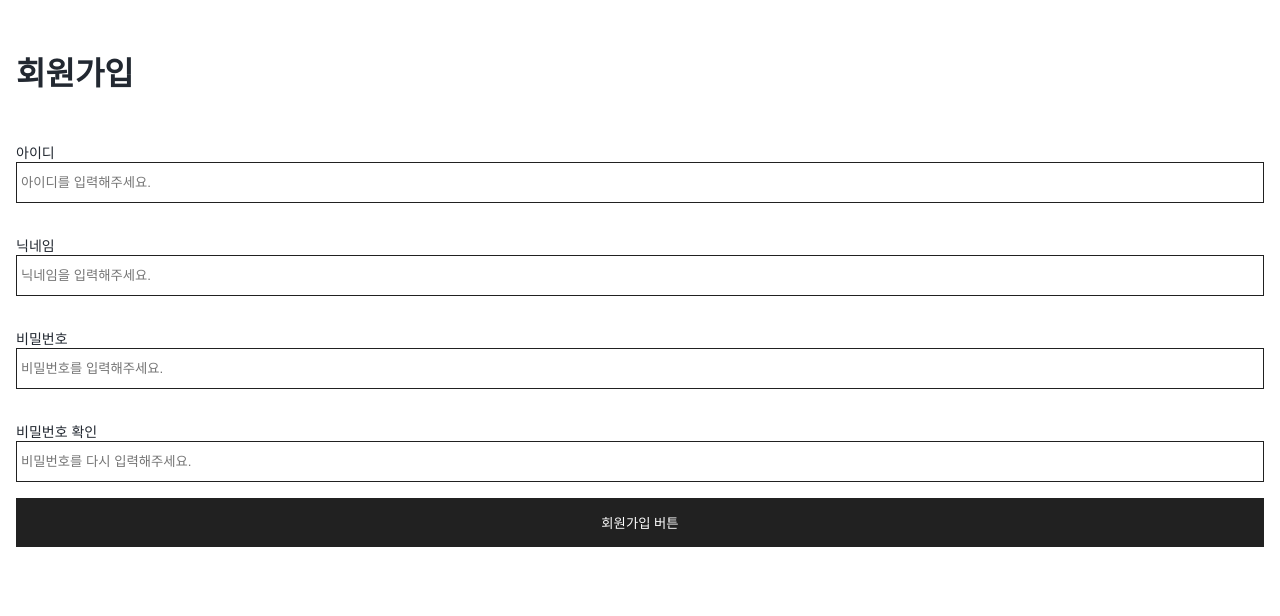
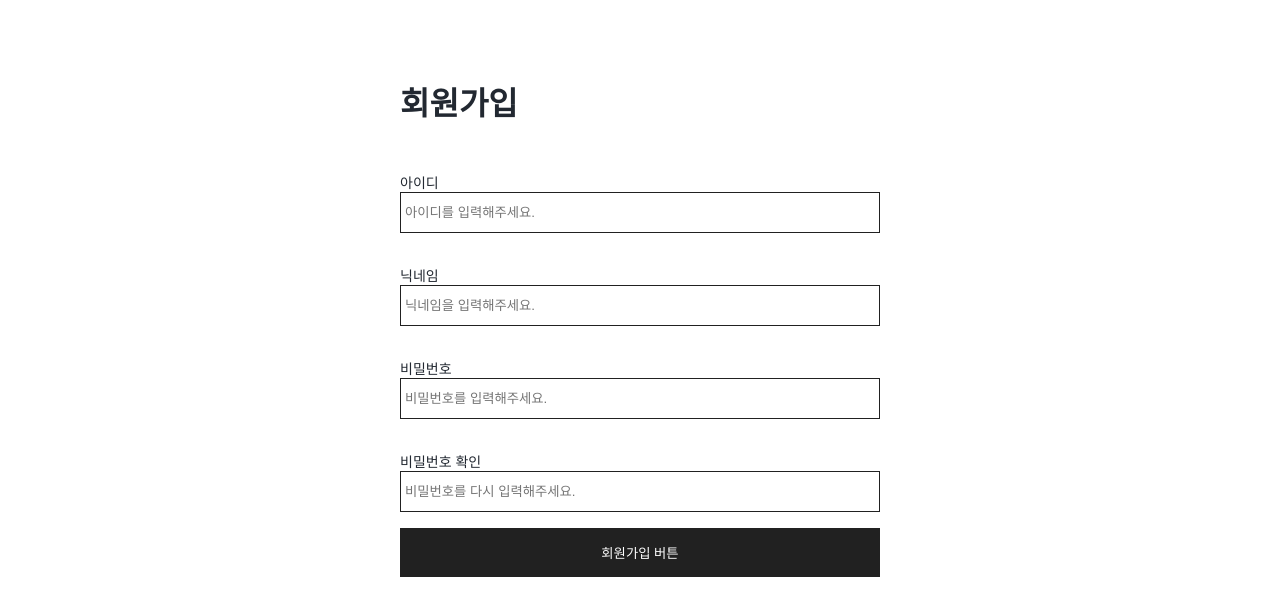
Before and after one commit to choiwk/React-in-depth-study, a React (Create React App) app: page /signup in a window 1280 px wide. Shown: the top 616 px of the page. Built offline with nearby package versions, Linux system fonts and the light colour scheme.

Commit message:
[style] 각 컴포넌트 stlyed-components로 UI 가운데 정렬 적용.

```diff
--- a/src/Redux-authentic/pages/Login.jsx
+++ b/src/Redux-authentic/pages/Login.jsx
@@ -1,10 +1,10 @@
-import React from 'react';
+import styled from 'styled-components';
 
 import { Text, Input, Grid, Button } from '../elements/ImportBridge';
 import { getCookie, setCookie, deleteCookie } from '../../shared/Cookie';
 
 const Login = () => {
-  console.log(getCookie('user_pwd'));
+  console.log(getCookie('user_id'));
   const loginFunc = () => {
     setCookie('user_id', 'whdlzh', 3);
     setCookie('user_pwd', 'dbk03053', 3);
@@ -14,7 +14,7 @@ const Login = () => {
 
   deleteCookie();
   return (
-    <React.Fragment>
+    <LoginContainer>
       <Grid padding="16px">
         <Text size={'32px'} bold>
           로그인
@@ -39,14 +39,19 @@ const Login = () => {
           type="button"
           text="로그인버튼"
           _onClick={() => {
-            deleteCookie('user_name');
+            loginFunc();
           }}
         >
           확인
         </Button>
       </Grid>
-    </React.Fragment>
+    </LoginContainer>
   );
 };
 
+const LoginContainer = styled.div`
+  margin: 30px auto;
+  width: 40%;
+`;
+
 export default Login;
--- a/src/Redux-authentic/pages/PostList.jsx
+++ b/src/Redux-authentic/pages/PostList.jsx
@@ -15,8 +15,8 @@ const PostList = () => {
 };
 
 const Container = styled.div`
-  width: 50%;
-  margin: 0 auto;
+  margin: 30px auto;
+  width: 40%;
 `;
 
 export default PostList;
--- a/src/Redux-authentic/pages/SignUp.jsx
+++ b/src/Redux-authentic/pages/SignUp.jsx
@@ -1,9 +1,9 @@
-import React from 'react';
+import styled from 'styled-components';
 import { Grid, Text, Input, Button } from '../elements/ImportBridge';
 
 const SignUp = () => {
   return (
-    <React.Fragment>
+    <SignUpContainer>
       <Grid padding="16px">
         <Text size="32px" bold>
           회원가입
@@ -44,8 +44,13 @@ const SignUp = () => {
           회원가입
         </Button>
       </Grid>
-    </React.Fragment>
+    </SignUpContainer>
   );
 };
 
+const SignUpContainer = styled.div`
+  margin: 30px auto;
+  width: 40%;
+`;
+
 export default SignUp;
```
